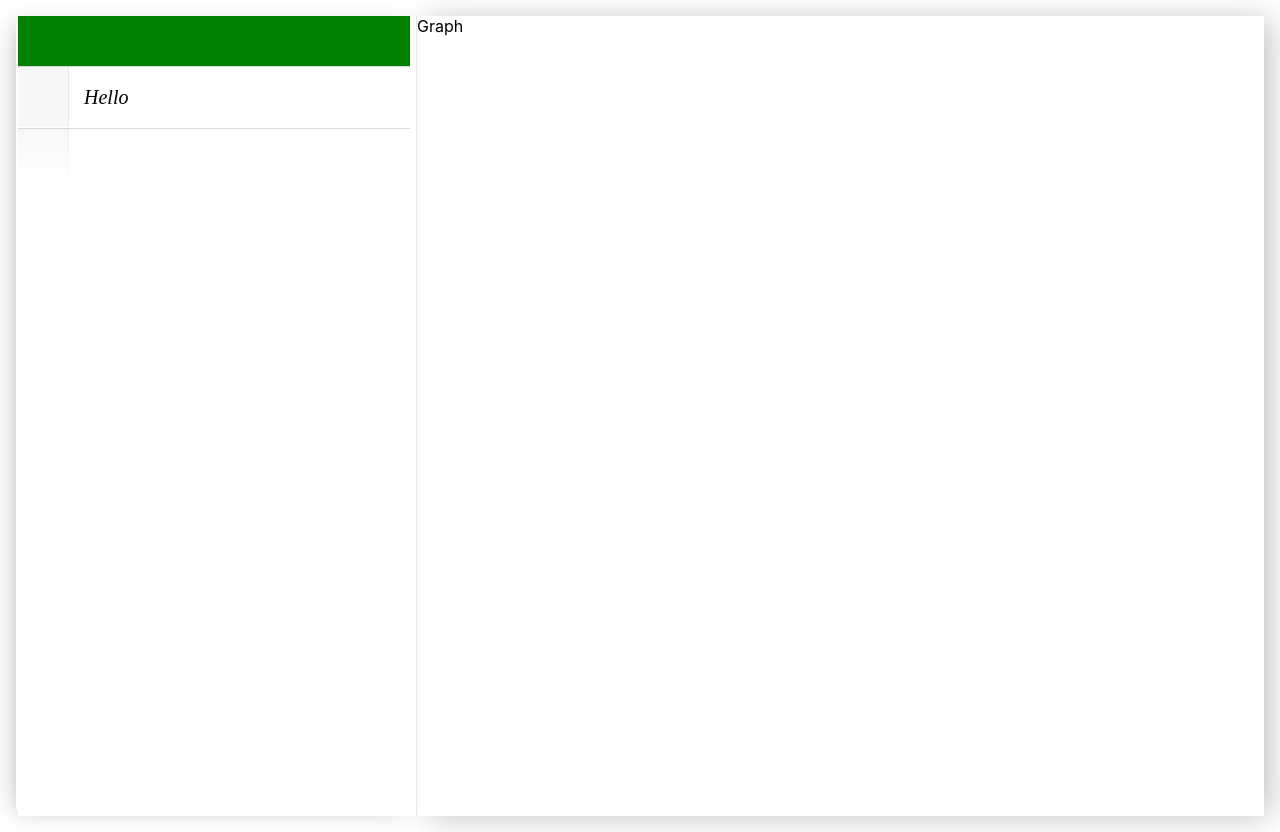
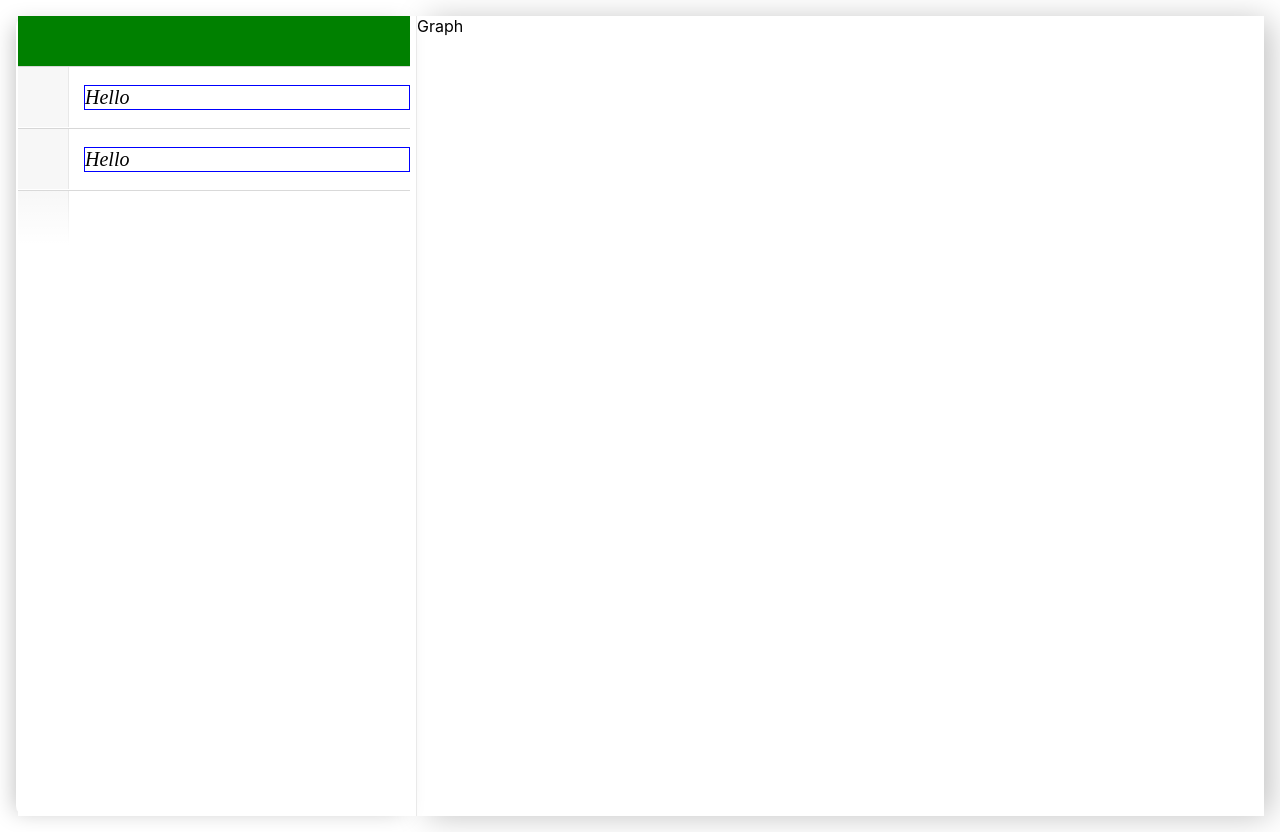
Before and after one commit to Aapuji/Graphing-Calculator, a React (Create React App) app: page / in a window 1280 px wide. Built offline with nearby package versions, Linux system fonts and the light colour scheme; a web font is replaced by a local one.

Commit message:
Got the cells ot be text-editable, but need to fix overflow and formatting

```diff
--- a/src/App.tsx
+++ b/src/App.tsx
@@ -4,85 +4,6 @@ import Graph  from './graph/Graph';
 import './App.css';
 import Cell from './cells/Cell';
 import FadeCell from './cells/FadeCell';
-
-// function App(props: any){
-//   let sidebarWT = window.innerWidth / 3, sidebarHT;
-
-//   const [size, setSize] = useState({ width: sidebarWT, height: sidebarHT });
-//   const ref = useRef() as MutableRefObject<HTMLDivElement>;
-
-//   // Sidebar
-//   // useEffect(() => {
-//   //   console.log(
-//   //     'width', `: ${ref.current.getBoundingClientRect().x}`,
-//   //     'height',  `: ${ref.current.getBoundingClientRect().y}`
-//   //     );
-//   //     // sidebarWT = 1
-//   // }, []);
-
-//   // Mouse Drag Handler
-//   // const handler = useCallback(() => {
-//   //   function onMouseMove(e: MouseEvent) {
-//   //     setSize((currentSize: any) => ({
-//   //       width: currentSize.width + e.movementX,
-//   //       height: currentSize.height
-//   //     }));
-//   //   }
-//   //   console.log(size.width, '\n', size.height);
-//   //   function onMouseUp() {
-//   //     ref.current.removeEventListener('mousemove', onMouseMove);
-//   //     ref.current.removeEventListener('mouseup', onMouseUp);
-//   //   }
-
-//   //   ref.current.addEventListener('mousemove', onMouseMove);
-//   //   ref.current.addEventListener('mouseup', onMouseUp);
-//   // }, []);
-
-//   const [pos, setPos] = useState({ x: 1, y: 1 });
-//   const trackPos = (data: {x: number, y: number}) => {
-//     setPos({ x: data.x, y: data.y });
-//   }
-
-//   return <>
-//     {/* <div className="App">
-//       <header className="App-header">
-//         <img src={logo} className="App-logo" alt="logo" />
-//         <p>
-//           Edit <code>src/App.tsx</code> and save to reload.
-//         </p>
-//         <a
-//           className="App-link"
-//           href="https://reactjs.org"
-//           target="_blank"
-//           rel="noopener noreferrer"
-//         >
-//           Learn React
-//         </a>
-//       </header> */}
-
-
-//       <main className="flex-container">
-//         {/* <div id="sidebar-eq" className="flex-container" draggable="true">
-//           <EqSidebar style={{width: sidebarWT - 5}}/>
-//           <Draggable onDrag={(e, data) => trackPos(data)}  axis='x'>
-//             <div id="eq-graph-border" draggable="true"></div>
-//           </Draggable>
-//         </div>
-//         <Graph style={{width: (window.innerWidth - sidebarWT) + 'vw'}}/> */}
-//         <div className="resizable" ref={ref} style={{
-//           resize: 'horizontal',
-//           backgroundColor: 'blue',
-//           border: '2px solid',
-//           padding: '20px',
-//           width: '300px',
-//           overflow: 'auto'}}>
-//             Hello
-//             <div style={{width: '5px'}}></div>
-//           </div>
-//       </main>
-//     {/* </div> */}
-//   </>;
-// }
 
 function App() {
   const sidebarRef = useRef() as MutableRefObject<HTMLDivElement>;
@@ -124,10 +45,11 @@ function App() {
         ref={sidebarRef}
         className="app-sidebar"
         style={{ width: sidebarWidth }}
-        onMouseDown={(e) => e.preventDefault()}
+        // onMouseDown={(e) => e.preventDefault()}
       >
         <div className="app-sidebar-content" style={{backgroundColor: 'white'}}>
           <div id="expression-list-header" style={{height: '50px', backgroundColor: 'green'}}/>
+          <Cell />
           <Cell />
           <FadeCell />
         </div>
@@ -137,6 +59,7 @@ function App() {
         <Graph />
       </div>
     </div>
+
   );
 }
 
--- a/src/cells/Cell.css
+++ b/src/cells/Cell.css
@@ -25,6 +25,8 @@
     margin-top: auto;
     margin-left: 15px;
     margin-bottom: auto;
+    width: 100%;
+    max-width: 100%;
 }
 
 .cell-text.expression {
@@ -48,4 +50,12 @@
         rgba(255,255,255, 1) 90%);
     width: 100%;
     height: 4em;
-  }
+}
+
+[contentEditable="true"] {
+    border: 1px solid blue;
+}
+
+[contentEditable="true"]:focus {
+    outline: none;
+}
--- a/src/cells/Cell.tsx
+++ b/src/cells/Cell.tsx
@@ -3,12 +3,20 @@ import './Cell.css';
 
 function Cell(props: any): JSX.Element {
 
-
+    let input: string;
+    let newChar: string;
 
     return <div className="eqbar-cell">
         <div className="cell-drag-icon"></div>
         <div className="cell-content flex-container">
-            <div className="cell-text expression">
+            <div
+                className="cell-text expression"
+                contentEditable='true'
+                onInput={e => {
+                    input = e.currentTarget.textContent!;
+                    newChar = input.slice(-1);
+                    console.log('Text inside div: ', input)}}
+            >
                 Hello
             </div>
         </div>
--- a/tsconfig.json
+++ b/tsconfig.json
@@ -1,6 +1,6 @@
 {
   "compilerOptions": {
-    "target": "es5",
+    "target": "es2017",
     "lib": [
       "dom",
       "dom.iterable",
```
